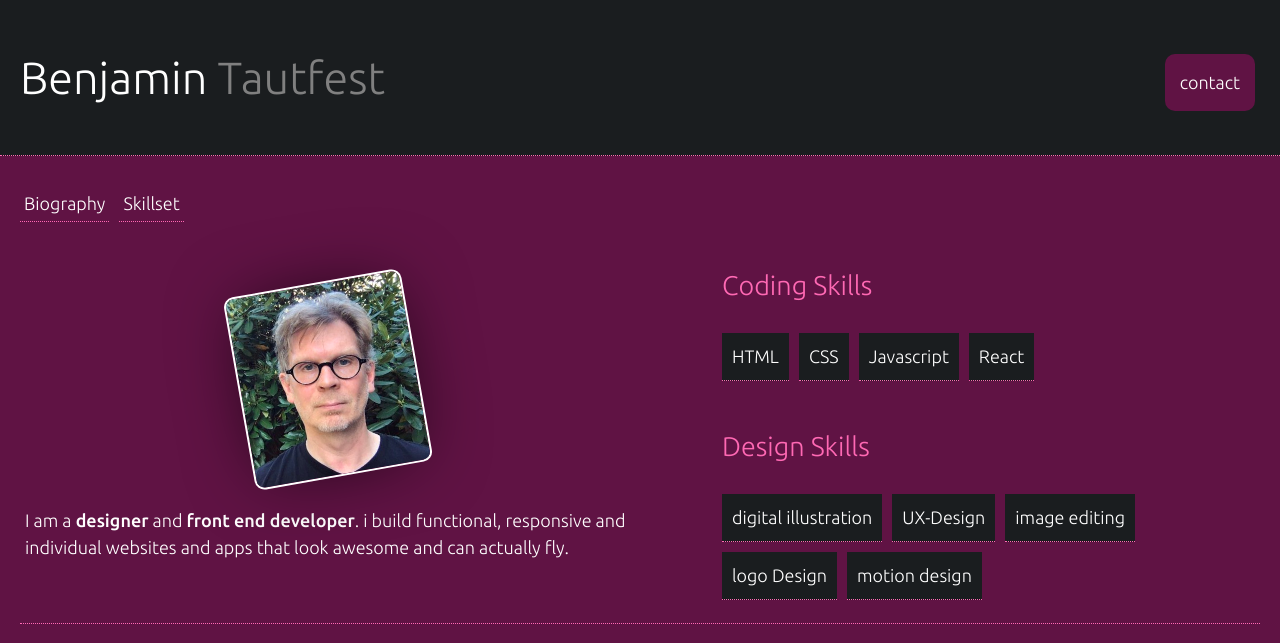
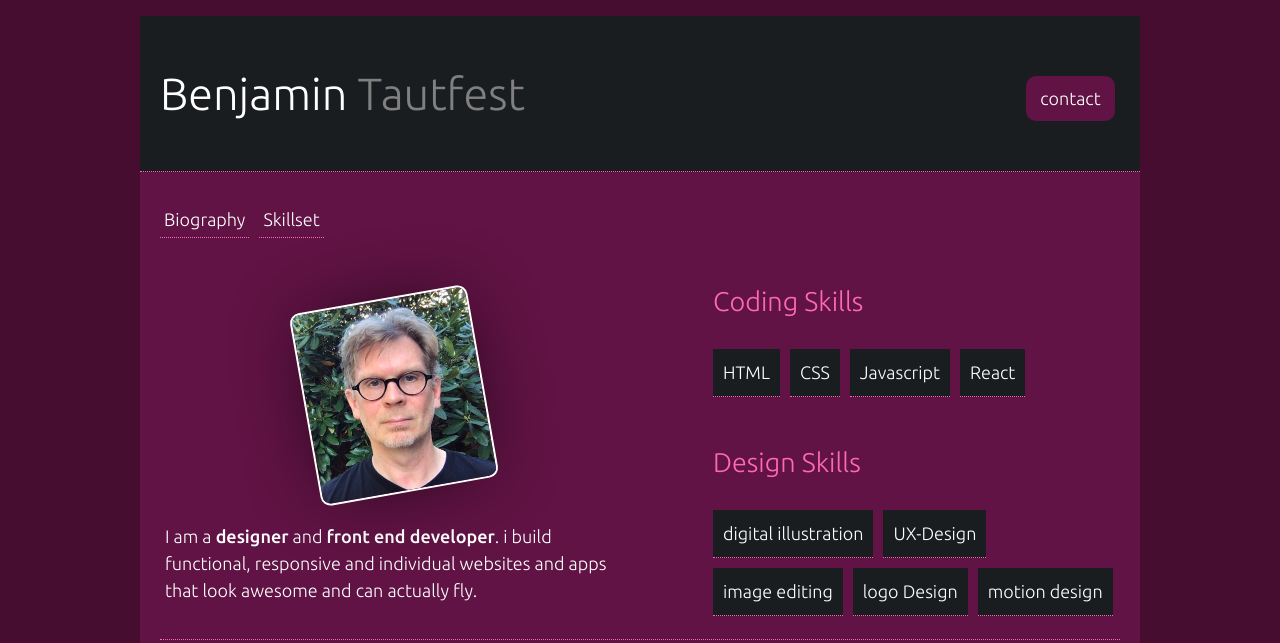
Before and after one commit to benjamintautfest/personal-website, a website built with Parcel: page src/index.html in a window 1280 px wide. Shown: the top 643 px of the page. Built offline with nearby package versions, Linux system fonts and the light colour scheme.

Commit message:
Update styles.css

```diff
--- a/src/css/styles.css
+++ b/src/css/styles.css
@@ -8,8 +8,13 @@ body {
   font-family: 'Ubuntu', sans-serif;
   font-weight: 300;
   line-height: 1.5;
-  margin: 0;
+  margin: 0 auto;
   font-size: 112.5%;
+  max-width: 1000px;
+}
+
+html {
+  background: #460d31;
 }
 
 /* ==================== Typo ======================*/
@@ -70,9 +75,14 @@ header {
 header a {
   margin-left: auto;
   background: #601344;
-  padding: 15px;
+  padding: 0.5em 0.8em;
   border-radius: 10px;
   text-decoration: none;
+  transition: transform 0.5s ease-out;
+}
+
+header a:hover {
+  transform: scale(1.1)
 }
 
 nav {
@@ -113,9 +123,15 @@ a:hover {
   transform: rotate(-10deg);
   border: 2px white solid;
   border-radius: 10px;
+  transition: transform 0.5s ease-out;
+}
+
+.portrait:hover {
+  transform: rotate(-1deg)
 }
 
 @media (min-width: 600px) {
+
   .intro {
     display: flex;
     grid-gap: 80px; /* Wieso geht das? */
@@ -169,6 +185,13 @@ a:hover {
   }
 }
 
+@media(min-width: 1000px){
+  html {
+    padding: 1em;
+  }
+
+}
+
 .social_card {
   background-color: white;
   padding: 10px;
@@ -177,10 +200,12 @@ a:hover {
   justify-content: center;
   border-radius: 10px;
   box-shadow: 0px 0px 71px -15px rgba(0, 0, 0, 0.45);
+  transition: all 0.5s ease-out;
 }
 
 .social_card:hover {
   opacity: 0.8;
+  transform: scale(1.1);
 }
 
 .skills {
```
